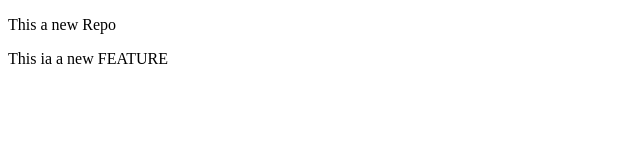
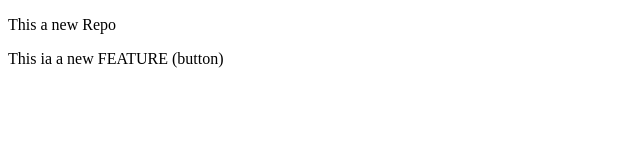
Before and after one commit to ShreyanshFS/LocalRepo, a plain HTML site: page index.html in a window 1280 px wide. Shown: the full height of the page, 0-640 px from the left. Drawn offline with Linux system fonts and the light colour scheme.

Commit message:
added button

```diff
--- a/index.html
+++ b/index.html
@@ -7,6 +7,6 @@
 </head>
 <body>
     <P> This a new Repo</P>
-    <P> This ia a new FEATURE</P>
+    <P> This ia a new FEATURE (button)</P>
 </body>
 </html>
```
